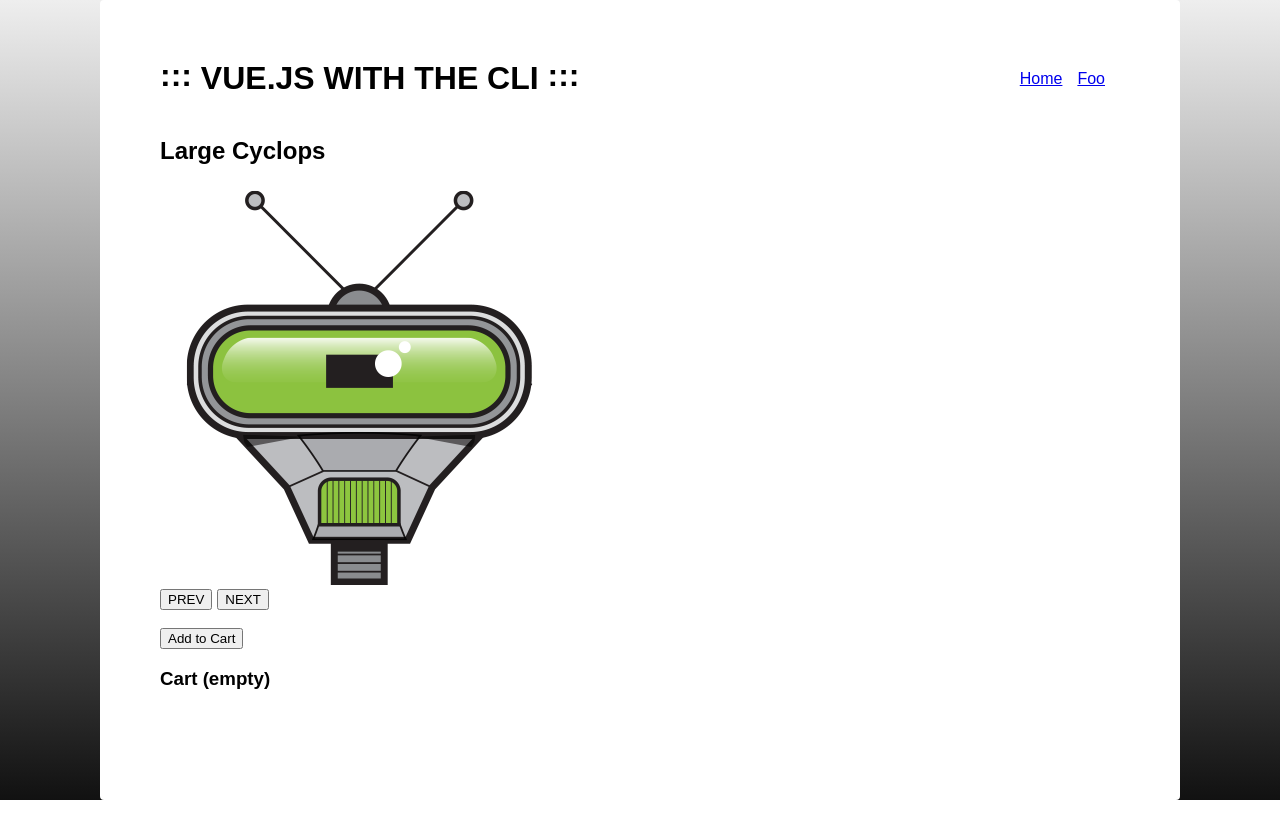
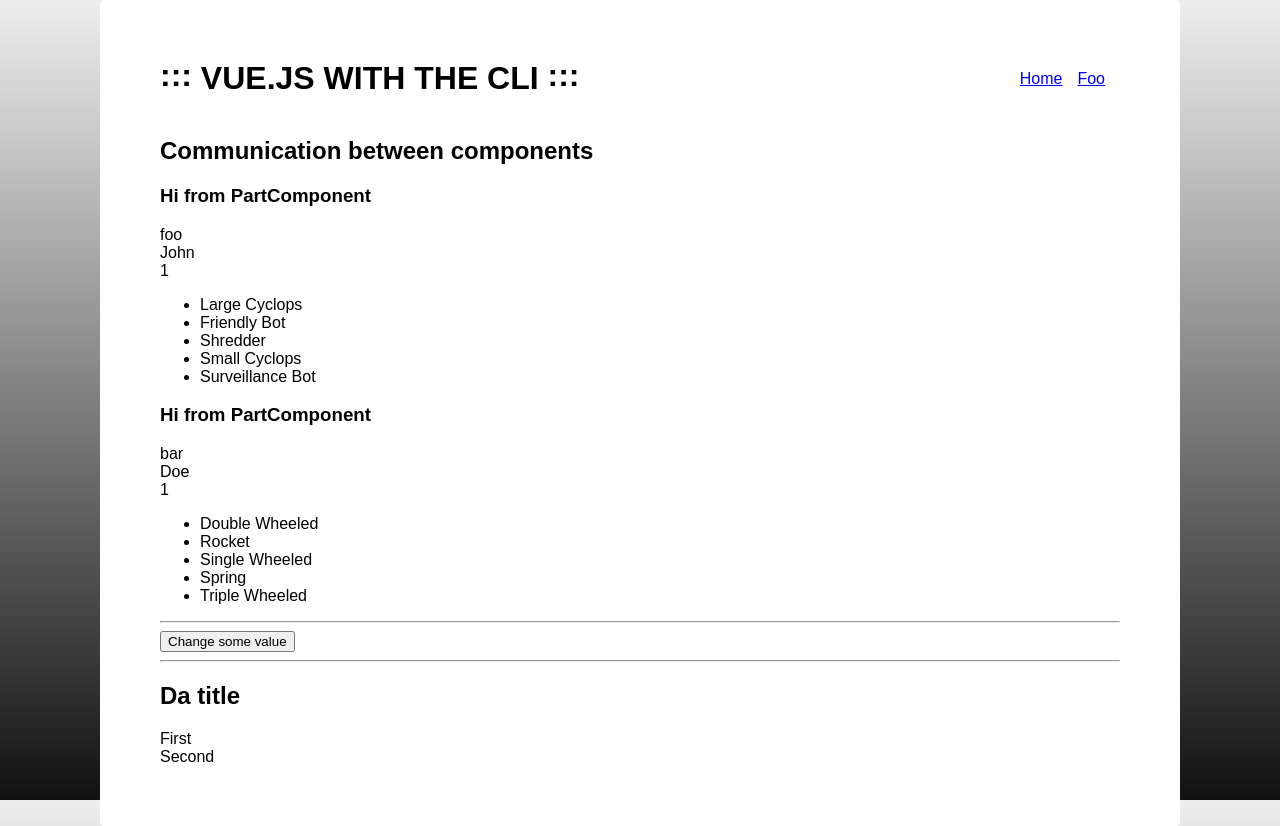
Before and after one commit to henrikmathiesen/vue-js-using-cli, a Vue app: page / in a window 1280 px wide. Before the commit the page ends 800 px from the top, so only its background shows below. Built offline with nearby package versions, Linux system fonts and the light colour scheme.

Commit message:
-component communication -slots

```diff
--- a/src/App.vue
+++ b/src/App.vue
@@ -4,7 +4,8 @@
     <HeaderComponent />
     <main>
       <!--<HomeComponent />-->
-      <GalleryComponent />
+      <!--<GalleryComponent />-->
+      <CommunicationComponent />
     </main>
   </div>
 
@@ -12,6 +13,7 @@
 
 <script>
 
+import CommunicationComponent from './components/CommunicationComponent/CommunicationComponent'; // .vue is optional
 import GalleryComponent from './components/GalleryComponent.vue';
 import HeaderComponent from './components/HeaderComponent.vue';
 import HomeComponent from './components/HomeComponent.vue';
@@ -19,6 +21,7 @@ import HomeComponent from './components/HomeComponent.vue';
 export default {
   name: 'app',
   components: {
+    CommunicationComponent,
     GalleryComponent,
     HeaderComponent,
     HomeComponent
--- /dev/null
+++ b/src/components/CollapsableComponent.vue
@@ -0,0 +1,37 @@
+<template>
+
+<div class="CollapsableComponent">
+    <h2 @click="open = !open">{{ title }}</h2>
+    <div v-if="open">
+        <div>
+            <slot name="first" />
+        </div>
+        <div>
+            <slot name="second">Default</slot>
+        </div>
+    </div>
+</div>
+
+</template>
+
+<script>
+
+export default {
+    name: 'CollapsableComponent',
+    props: ['title'],
+    data(){
+        return {
+            open: true
+        }
+    }
+}
+
+</script>
+
+<style scoped>
+
+    h2 {
+        cursor:pointer;
+    }
+
+</style>
--- /dev/null
+++ b/src/components/CommunicationComponent/CommunicationComponent.vue
@@ -0,0 +1,65 @@
+<template>
+
+<div class="CommunicationComponent">
+    <h2>Communication between components</h2>
+    <PartComponent :parts="parts.heads" static-value-a="foo" :staticValueB="'John'" :someValue="someValue" @partSelected="onPartSelected" />
+    <PartComponent :parts="parts.bases" static-value-a="bar" :staticValueB="'Doe'" :someValue="someValue" @partSelected="onPartSelected" />
+    <hr />
+    <div>
+        <button @click="changeSomeValue()">Change some value</button>
+    </div>
+    <hr />
+    <CollapsableComponent :title="'Da title'">
+        <template slot="first">First</template>
+        <template slot="second">Second</template>
+    </CollapsableComponent>
+    <!--
+        A more simple example of slots would look like this
+        <CollapsableComponent>
+            <p>Content</p>
+        </CollapsableComponent>
+
+        // CollapsableComponent.vue
+        <div>
+            <slot />
+        </div>
+    -->
+</div>
+
+</template>
+
+<script>
+
+import parts from '../../data/parts';
+import CollapsableComponent from '../CollapsableComponent';
+import PartComponent from './PartComponent';
+
+export default {
+  name: 'CommunicationComponent',
+  components: {
+    CollapsableComponent,
+    PartComponent
+  },
+  data() {
+    return {
+      parts,
+      someValue: 1
+    }
+  },
+  methods: {
+      changeSomeValue(){
+          this.someValue = 2;
+      },
+      onPartSelected(part){
+          console.log(part);
+      }
+  }
+}
+
+</script>
+
+<style scoped>
+
+
+
+</style>
--- /dev/null
+++ b/src/components/CommunicationComponent/PartComponent.vue
@@ -0,0 +1,64 @@
+<template>
+
+    <div class="PartComponent">
+        <h3>Hi from PartComponent</h3>
+        <p>
+            {{ staticValueA }} <br />
+            {{ staticValueB }} <br />
+            {{ someValue }}
+        </p>
+        <ul>
+            <li v-for="p in parts" :key="p.id" @click="partSelected(p)">{{ p.title }}</li>
+        </ul>
+    </div>
+
+</template>
+
+<script>
+
+// Tip: can use the updated life cycle hook to emit event when data in this component is updated
+
+export default {
+    name: 'PartComponent',
+//   props: [
+//       'parts',
+//       'staticValueA',
+//       'staticValueB',
+//   ]
+
+    // prop type validation
+    // https://vuejs.org/v2/guide/components-props.html#Prop-Validation
+    props: {
+      parts: {
+          type: Array,
+          required: true
+      },
+      staticValueA: {
+          type: String,
+          required: true,
+          validator: function(value){
+              return ['foo', 'bar'].includes(value);
+          }
+      },
+      staticValueB: {
+          type: String
+      },
+      someValue: {
+          type: Number
+      }
+    },
+    methods: {
+        partSelected(part){
+            // We could have emitted directly in the click binding with: $emit()
+            this.$emit('partSelected', part);
+        }
+    }
+}
+
+</script>
+
+<style scoped>
+
+
+
+</style>
--- a/src/data/parts.js
+++ b/src/data/parts.js
@@ -162,4 +162,4 @@ const parts = {
     }
   ]
 }
-export default parts
+export default parts;
```
